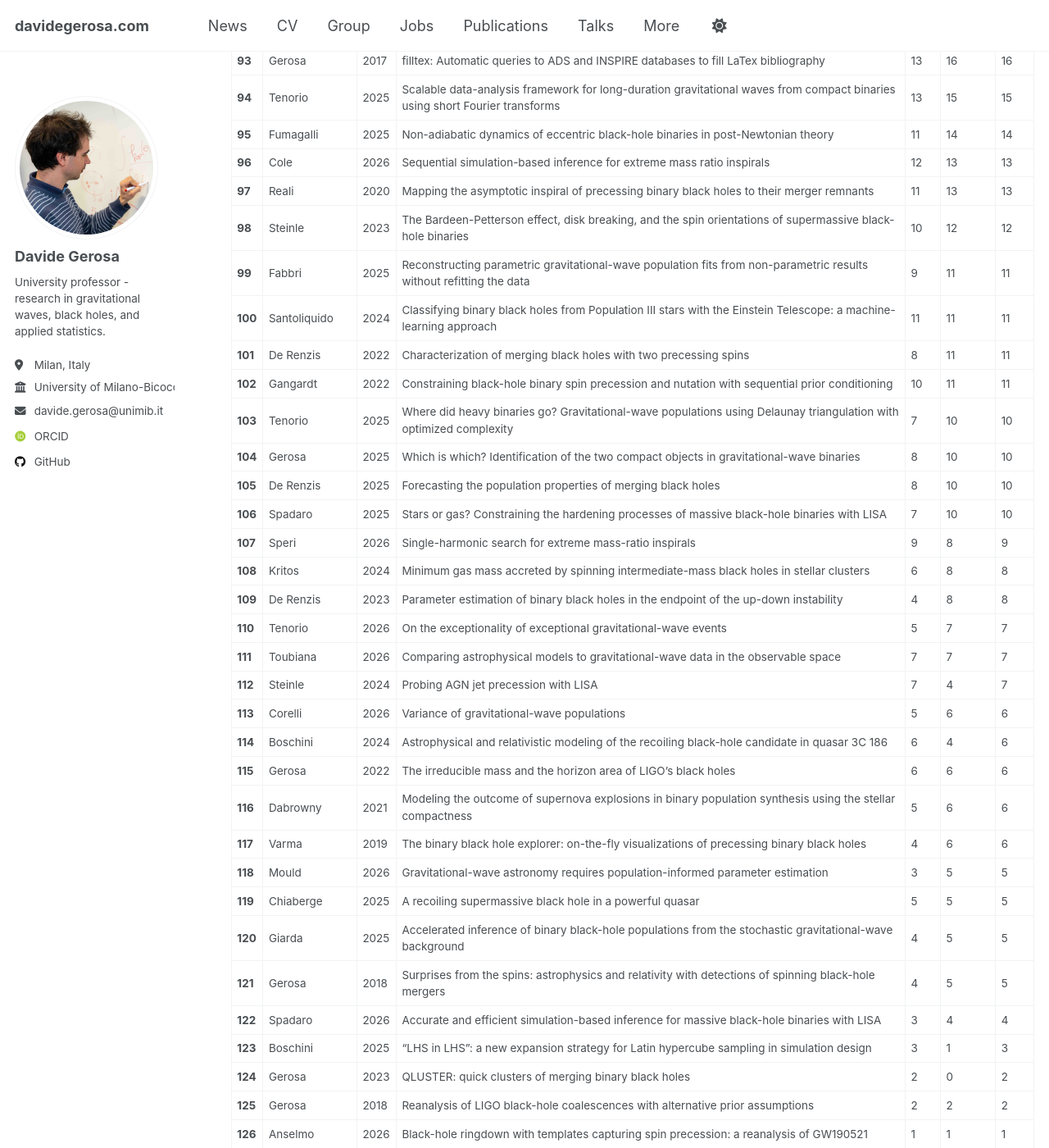
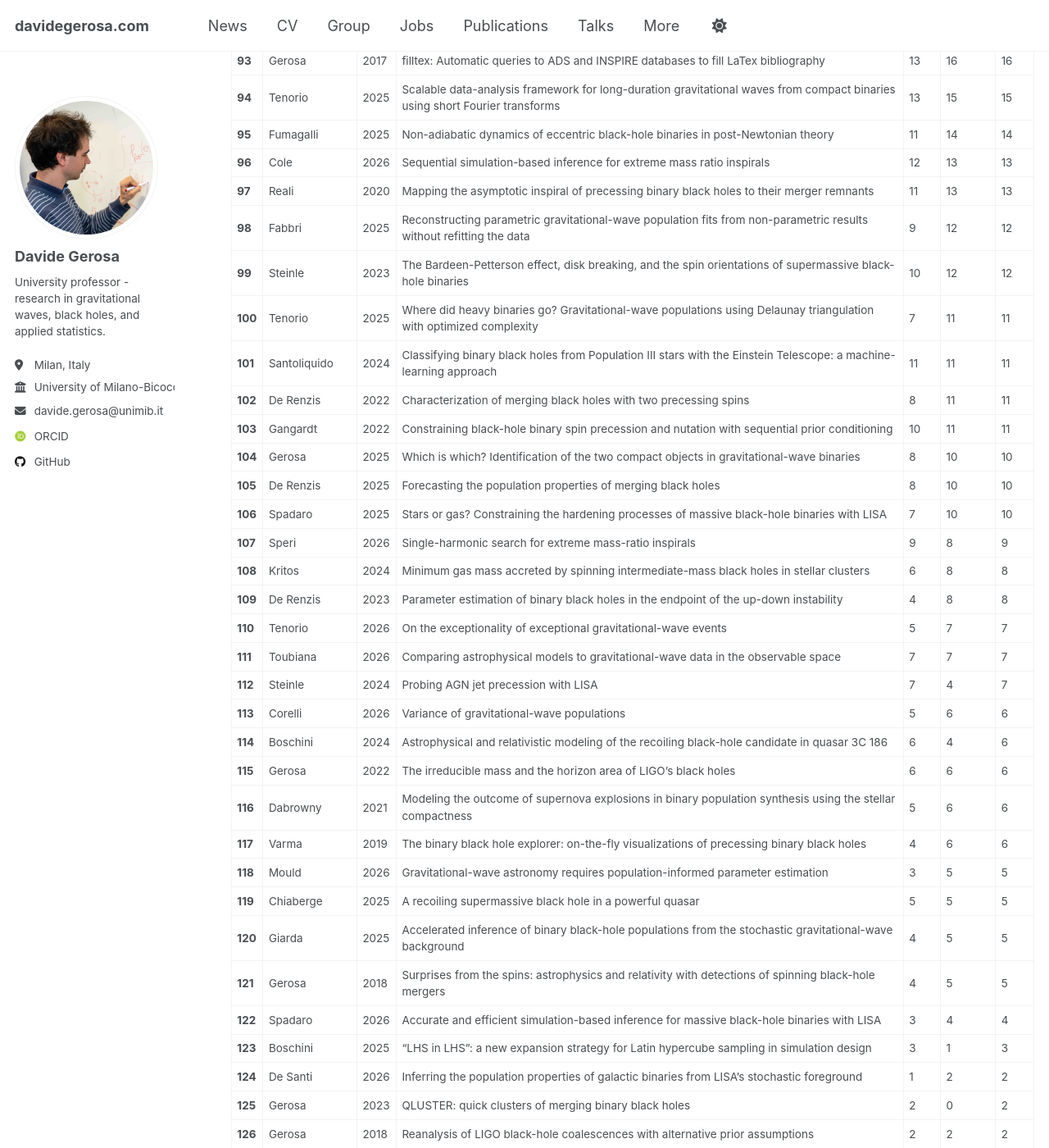
Before and after one commit to dgerosa/website, a Jekyll site: the page built from _pages/citations.md, in a window 1280 px wide and 1400 px high, scrolled down 4237 px. Shown: the whole window at 82% size. Built offline with Jekyll 4.4.1, drawn with Linux system fonts in a browser that asks for light colours; some web fonts are replaced; some of the changed text lies outside the part shown.

Commit message:
Website update from workflow

```diff
--- a/_pages/_citations.md
+++ b/_pages/_citations.md
@@ -106,12 +106,12 @@
 | **95** | Fumagalli | 2025 | Non-adiabatic dynamics of eccentric black-hole binaries in post-Newtonian theory | 11 | 14 | 14 |
 | **96** | Cole | 2026 | Sequential simulation-based inference for extreme mass ratio inspirals | 12 | 13 | 13 |
 | **97** | Reali | 2020 | Mapping the asymptotic inspiral of precessing binary black holes to their merger remnants | 11 | 13 | 13 |
-| **98** | Steinle | 2023 | The Bardeen-Petterson effect, disk breaking, and the spin orientations of supermassive black-hole binaries | 10 | 12 | 12 |
-| **99** | Fabbri | 2025 | Reconstructing parametric gravitational-wave population fits from non-parametric results without refitting the data | 9 | 11 | 11 |
-| **100** | Santoliquido | 2024 | Classifying binary black holes from Population III stars with the Einstein Telescope: a machine-learning approach | 11 | 11 | 11 |
-| **101** | De Renzis | 2022 | Characterization of merging black holes with two precessing spins | 8 | 11 | 11 |
-| **102** | Gangardt | 2022 | Constraining black-hole binary spin precession and nutation with sequential prior conditioning | 10 | 11 | 11 |
-| **103** | Tenorio | 2025 | Where did heavy binaries go? Gravitational-wave populations using Delaunay triangulation with optimized complexity | 7 | 10 | 10 |
+| **98** | Fabbri | 2025 | Reconstructing parametric gravitational-wave population fits from non-parametric results without refitting the data | 9 | 12 | 12 |
+| **99** | Steinle | 2023 | The Bardeen-Petterson effect, disk breaking, and the spin orientations of supermassive black-hole binaries | 10 | 12 | 12 |
+| **100** | Tenorio | 2025 | Where did heavy binaries go? Gravitational-wave populations using Delaunay triangulation with optimized complexity | 7 | 11 | 11 |
+| **101** | Santoliquido | 2024 | Classifying binary black holes from Population III stars with the Einstein Telescope: a machine-learning approach | 11 | 11 | 11 |
+| **102** | De Renzis | 2022 | Characterization of merging black holes with two precessing spins | 8 | 11 | 11 |
+| **103** | Gangardt | 2022 | Constraining black-hole binary spin precession and nutation with sequential prior conditioning | 10 | 11 | 11 |
 | **104** | Gerosa | 2025 | Which is which? Identification of the two compact objects in gravitational-wave binaries | 8 | 10 | 10 |
 | **105** | De Renzis | 2025 | Forecasting the population properties of merging black holes | 8 | 10 | 10 |
 | **106** | Spadaro | 2025 | Stars or gas? Constraining the hardening processes of massive black-hole binaries with LISA | 7 | 10 | 10 |
@@ -132,10 +132,10 @@
 | **121** | Gerosa | 2018 | Surprises from the spins: astrophysics and relativity with detections of spinning black-hole mergers | 4 | 5 | 5 |
 | **122** | Spadaro | 2026 | Accurate and efficient simulation-based inference for massive black-hole binaries with LISA | 3 | 4 | 4 |
 | **123** | Boschini | 2025 | “LHS in LHS”: a new expansion strategy for Latin hypercube sampling in simulation design | 3 | 1 | 3 |
-| **124** | Gerosa | 2023 | QLUSTER: quick clusters of merging binary black holes | 2 | 0 | 2 |
-| **125** | Gerosa | 2018 | Reanalysis of LIGO black-hole coalescences with alternative prior assumptions | 2 | 2 | 2 |
-| **126** | Anselmo | 2026 | Black-hole ringdown with templates capturing spin precession: a reanalysis of GW190521 | 1 | 1 | 1 |
-| **127** | De Santi | 2026 | Inferring the population properties of galactic binaries from LISA's stochastic foreground | 1 | 1 | 1 |
+| **124** | De Santi | 2026 | Inferring the population properties of galactic binaries from LISA's stochastic foreground | 1 | 2 | 2 |
+| **125** | Gerosa | 2023 | QLUSTER: quick clusters of merging binary black holes | 2 | 0 | 2 |
+| **126** | Gerosa | 2018 | Reanalysis of LIGO black-hole coalescences with alternative prior assumptions | 2 | 2 | 2 |
+| **127** | Anselmo | 2026 | Black-hole ringdown with templates capturing spin precession: a reanalysis of GW190521 | 1 | 1 | 1 |
 | **128** | Borhanian | 2026 | Impact of facility timing and coordination for next-generation gravitational-wave detectors | 0 | 1 | 1 |
 | **129** | Gerosa | 2015 | Rival families: waveforms from resonant black-hole binaries as probes of their astrophysical formation history | 0 | 1 | 1 |
 | **130** | Owen | 2026 | Population-level correlations in Bayesian statistics: an illustrative model for gravitational-wave astronomy | 0 | 0 | 0 |
```
Also changed, not shown: other parts of _pages/_citations.md (+10 -10 lines), _pages/_group.md (+1 -1 lines), _pages/_publications.md (+1 -1 lines), _pages/_talks.md (+1 -1 lines).
